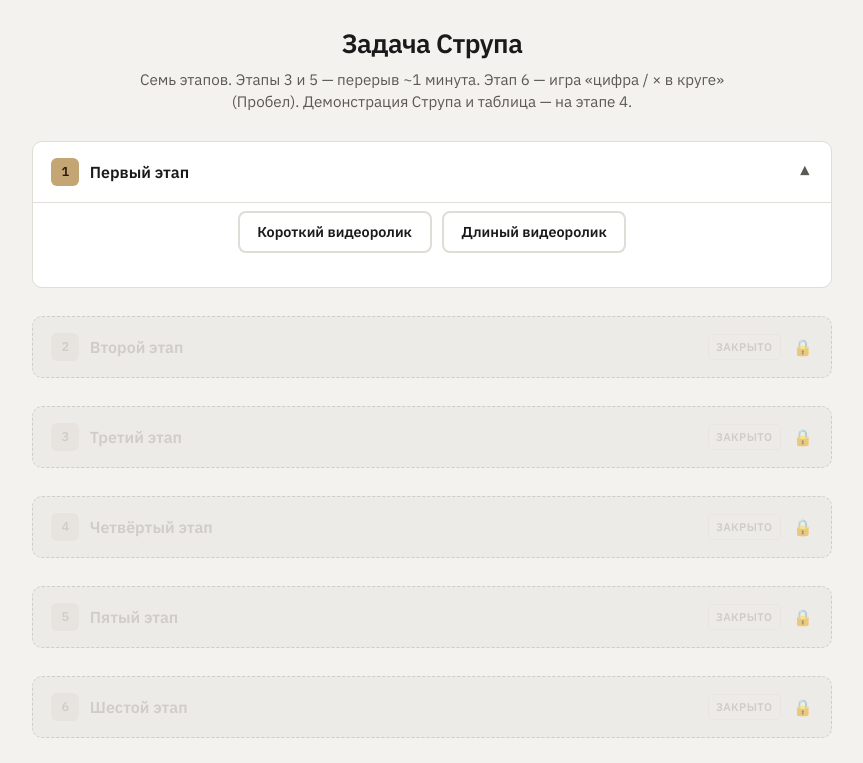
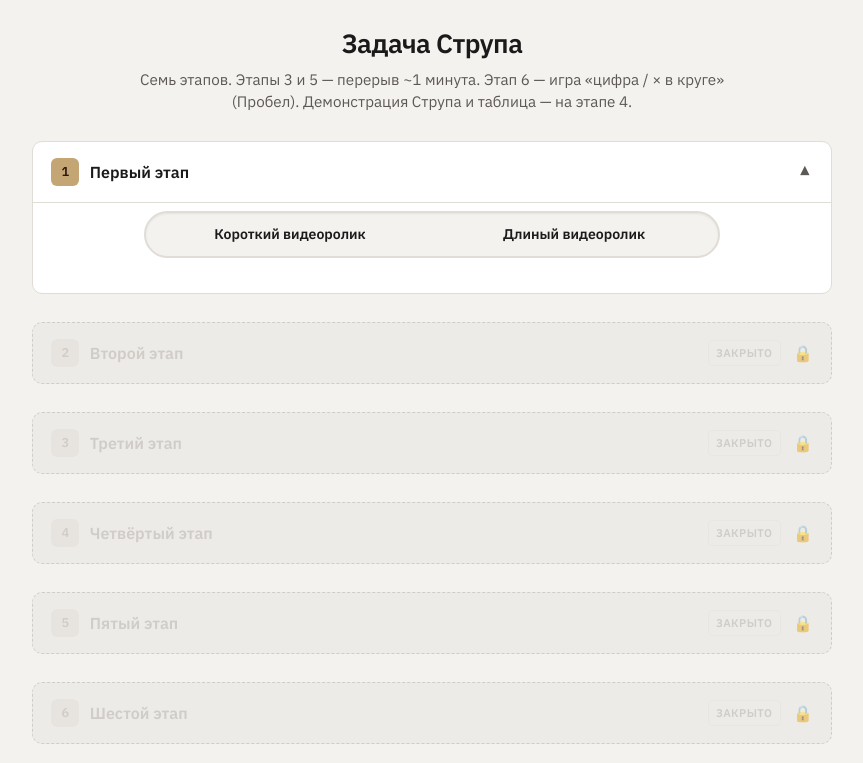
Before and after one commit to tronghai180598/Project_Tien, a plain HTML site: page tien3.html in a window 1280 px wide. Shown: the top 763 px of the page, without its empty margins (208-1071 px from the left). Drawn offline with Linux system fonts and the light colour scheme.

Commit message:
Add clickable color buttons to game interface

```diff
--- a/tien3.html
+++ b/tien3.html
@@ -147,32 +147,62 @@
     }
     .video-series { margin-top: 1rem; }
     .video-series:first-child { margin-top: 0.5rem; }
-    .stage1-branch-picker {
+    .stage1-branch-switch {
       display: flex;
       justify-content: center;
-      flex-wrap: wrap;
-      gap: 0.65rem;
       margin: 0 0 1rem;
     }
-    .stage1-branch-btn {
-      padding: 0.5rem 1.1rem;
+    .stage1-switch-track {
+      display: flex;
+      width: 100%;
+      max-width: 36rem;
+      margin: 0 auto;
+      padding: 4px;
+      gap: 4px;
+      border-radius: 999px;
+      border: 2px solid var(--border);
+      background: var(--bg);
+      box-shadow: inset 0 1px 2px rgba(0, 0, 0, 0.06);
+    }
+    .stage1-switch-seg {
+      flex: 1 1 0;
+      min-width: 0;
+      margin: 0;
+      padding: 0.55rem 0.65rem;
       font: inherit;
-      font-size: 0.9rem;
+      font-size: clamp(0.72rem, 2.4vw, 0.88rem);
       font-weight: 600;
-      border: 2px solid var(--border);
-      border-radius: 8px;
-      background: var(--surface);
+      line-height: 1.25;
+      text-align: center;
       color: var(--text);
+      border: none;
+      border-radius: 999px;
+      background: transparent;
       cursor: pointer;
-    }
-    .stage1-branch-btn:disabled {
-      opacity: 0.42;
+      transition: background 0.2s ease, color 0.2s ease, opacity 0.2s ease;
+    }
+    .stage1-switch-seg:hover:not(:disabled) {
+      background: rgba(0, 0, 0, 0.04);
+    }
+    .stage1-switch-seg:focus-visible {
+      outline: 2px solid var(--accent);
+      outline-offset: 2px;
+    }
+    .stage1-switch-seg:disabled {
+      opacity: 0.38;
       cursor: not-allowed;
     }
-    .stage1-branch-btn--active {
+    .stage1-switch-seg--on {
       background: var(--accent);
       color: #fff;
-      border-color: var(--accent);
+      box-shadow: 0 1px 3px rgba(0, 0, 0, 0.12);
+    }
+    .stage1-switch-seg--on:hover:not(:disabled) {
+      background: var(--accent);
+      filter: brightness(1.05);
+    }
+    .stage1-switch-seg-text {
+      display: block;
     }
     .stage1-panel-short-wrap {
       width: 100%;
@@ -1034,13 +1064,29 @@
   <template id="tpl-stage1-inner">
     <div class="stage1-inner">
       <div class="video-series" data-series="stage1">
-        <div class="stage1-branch-picker" role="tablist" aria-label="Выбор типа видеоролика">
-          <button type="button" class="stage1-branch-btn" id="stage1-pick-short" data-branch="short" role="tab">
-            Короткий видеоролик
+        <div class="stage1-branch-switch" role="group" aria-label="Выбор типа видеоролика">
+          <div class="stage1-switch-track" role="tablist">
+            <button
+              type="button"
+              class="stage1-switch-seg"
+              id="stage1-pick-short"
+              data-branch="short"
+              role="tab"
+              aria-selected="false"
+            >
+              <span class="stage1-switch-seg-text">Короткий видеоролик</span>
             </button>
-          <button type="button" class="stage1-branch-btn" id="stage1-pick-long" data-branch="long" role="tab">
-            Длиный видеоролик
+            <button
+              type="button"
+              class="stage1-switch-seg"
+              id="stage1-pick-long"
+              data-branch="long"
+              role="tab"
+              aria-selected="false"
+            >
+              <span class="stage1-switch-seg-text">Длиный видеоролик</span>
             </button>
+          </div>
         </div>
         <div id="stage1-panel-short-wrap" class="stage1-panel-short-wrap" hidden>
           <div id="stage1-short-fs-mount" class="stage1-short-fs-mount">
@@ -1570,8 +1616,8 @@
         );
         if (!pickS || !pickL || !wrapS || !panelL) return;
 
-        pickS.classList.remove("stage1-branch-btn--active");
-        pickL.classList.remove("stage1-branch-btn--active");
+        pickS.classList.remove("stage1-switch-seg--on");
+        pickL.classList.remove("stage1-switch-seg--on");
         pickS.disabled = false;
         pickL.disabled = false;
         pickS.setAttribute("aria-selected", "false");
@@ -1586,13 +1632,13 @@
           return;
         }
         if (b === "short") {
-          pickS.classList.add("stage1-branch-btn--active");
+          pickS.classList.add("stage1-switch-seg--on");
           pickL.disabled = true;
           pickS.setAttribute("aria-selected", "true");
           wrapS.hidden = false;
           if (shortInner) shortInner.classList.add("is-active");
         } else {
-          pickL.classList.add("stage1-branch-btn--active");
+          pickL.classList.add("stage1-switch-seg--on");
           pickS.disabled = true;
           pickL.setAttribute("aria-selected", "true");
           panelL.hidden = false;
@@ -1610,6 +1656,7 @@
           setStage1Branch("short");
           syncStage1BranchUI();
           updateCompleteButtonsState();
+          if (typeof stage1ShortReloadFirst === "function") stage1ShortReloadFirst();
           requestAnimationFrame(function () {
             tryEnterStage1ShortFullscreen();
           });
@@ -1627,6 +1674,8 @@
       }
 
       var stage1ShortFsScrollY = 0;
+      /** Set by bindStage1ShortFeed: load short 1 and autoplay (after user picks «Короткий»). */
+      var stage1ShortReloadFirst = null;
 
       function isStage1TouchFullscreenDevice() {
         try {
@@ -2079,6 +2128,7 @@
           video.load();
           badge.textContent = current + 1 + " / " + SHORT_TOTAL;
           if (opts.autoplay === false) {
+            if (keepDone) {
               function seekToNearEnd() {
                 if (video.duration && isFinite(video.duration)) {
                   try {
@@ -2089,6 +2139,16 @@
               }
               if (video.readyState >= 1) seekToNearEnd();
               else video.addEventListener("loadedmetadata", seekToNearEnd, { once: true });
+            } else {
+              function holdAtStart() {
+                try {
+                  video.currentTime = 0;
+                } catch (err) {}
+                video.pause();
+              }
+              if (video.readyState >= 1) holdAtStart();
+              else video.addEventListener("loadedmetadata", holdAtStart, { once: true });
+            }
             requestAnimationFrame(function () {
               window.scrollTo(0, scrollLock);
             });
@@ -2223,13 +2283,31 @@
           { passive: true }
         );
 
+        stage1ShortReloadFirst = function () {
+          loadIndex(0);
+        };
+
         if (hasStage1ShortsCompleted()) {
           shortsFinishUIShown = true;
           loadIndex(SHORT_TOTAL - 1, { keepDoneUI: true, autoplay: false });
           gotoStage2Btn.hidden = false;
           updateCompleteButtonsState();
+        } else if (getStage1Branch() === "short") {
+          loadIndex(0);
         } else {
-          loadIndex(0);
+          current = 0;
+          badge.textContent = "1 / " + SHORT_TOTAL;
+          miss.hidden = true;
+          nextHint.hidden = true;
+          gotoStage2Btn.hidden = true;
+          video.style.display = "";
+          video.pause();
+          try {
+            video.removeAttribute("src");
+          } catch (eRm) {}
+          try {
+            video.load();
+          } catch (eLd) {}
         }
         requestAnimationFrame(function () {
           requestAnimationFrame(function () {
```
Lines whose indentation alone changed are shown as unchanged.
